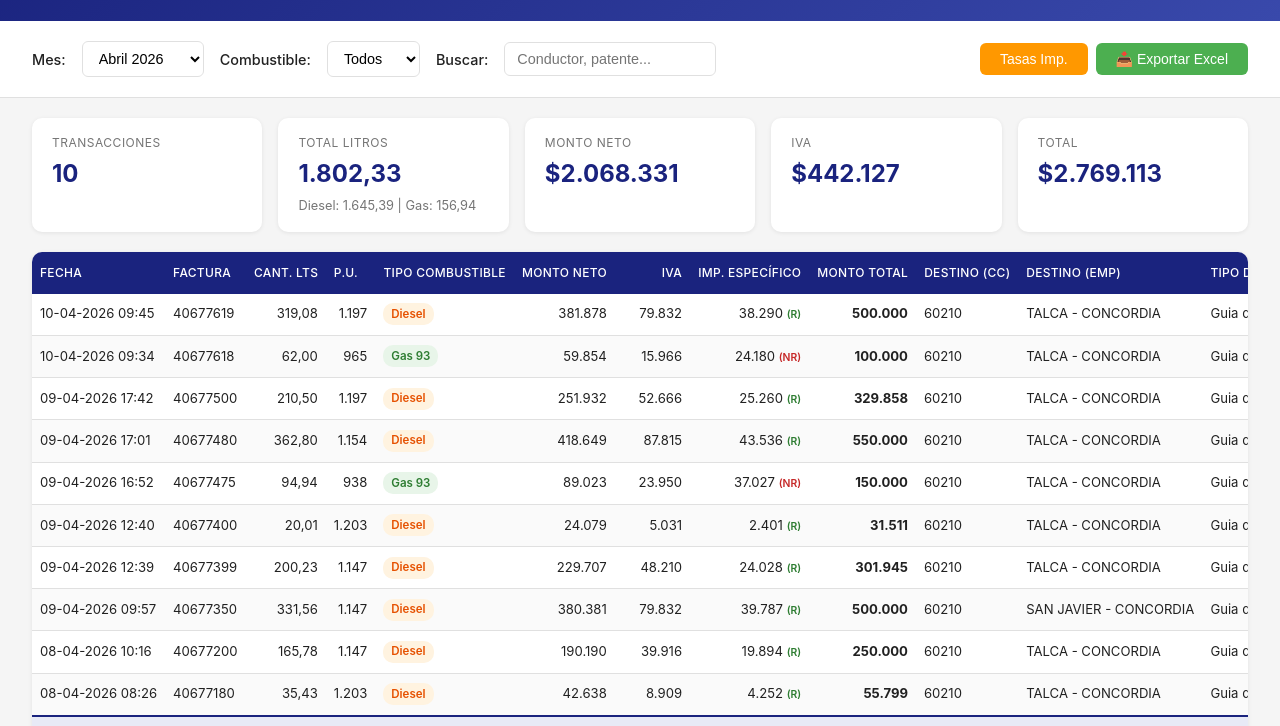
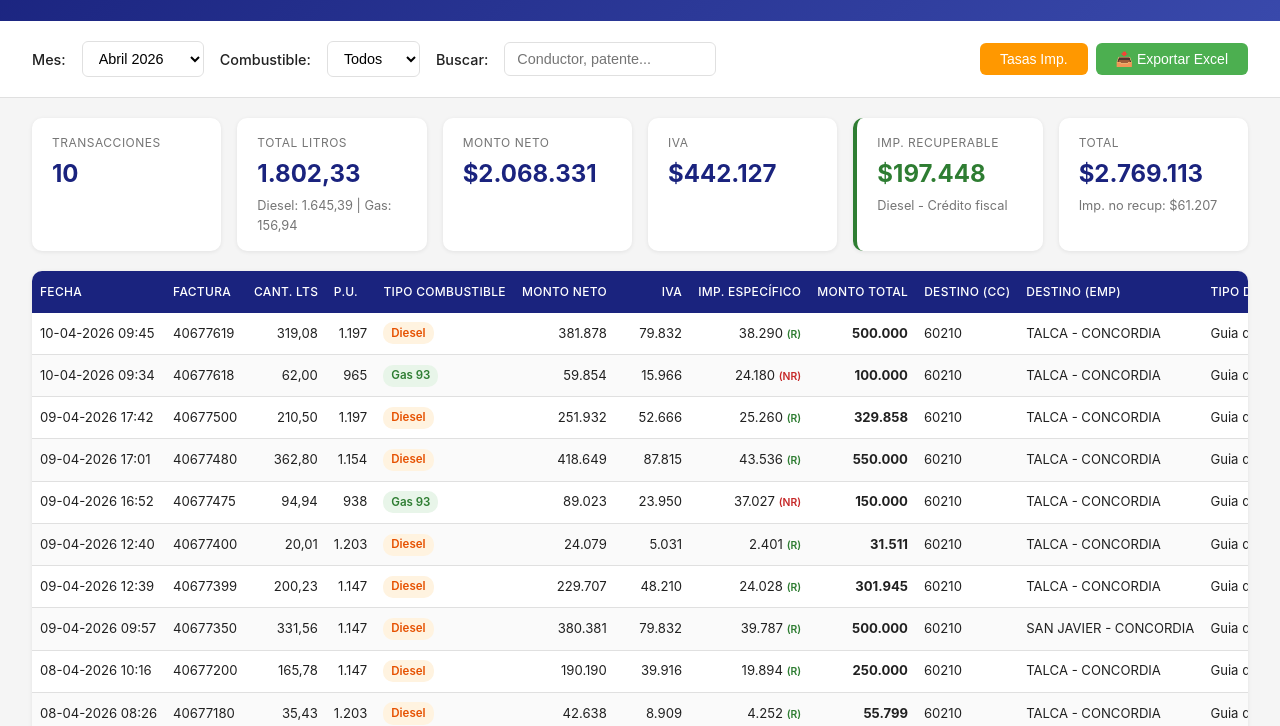
Before and after one commit to antoniocornejoa/copec-libro-combustible, a website: page public/index.html in a window 1280 px wide. Shown: the part 87-813 px from the top of the page. Drawn offline with Linux system fonts and the light colour scheme.

Commit message:
feat: agregar tarjeta Imp. Recuperable con credito fiscal diesel

```diff
--- a/public/index.html
+++ b/public/index.html
@@ -474,6 +474,10 @@
       const dieselLitros = filteredRows.filter(r => r.tipoCombustible.toUpperCase().includes('DIESEL')).reduce((s, r) => s + r.litros, 0);
       const gasLitros = filteredRows.filter(r => r.tipoCombustible.toUpperCase().includes('GAS')).reduce((s, r) => s + r.litros, 0);
 
+      // Impuesto específico recuperable vs no recuperable
+      const impRecuperable = filteredRows.filter(r => r.esRecuperable).reduce((s, r) => s + r.impEspecifico, 0);
+      const impNoRecuperable = filteredRows.filter(r => !r.esRecuperable).reduce((s, r) => s + r.impEspecifico, 0);
+
       stats.innerHTML = `
         <div class="stat-card">
           <div class="label">Transacciones</div>
@@ -492,9 +496,15 @@
           <div class="label">IVA</div>
           <div class="value">$${formatNumber(totalIVA, 0)}</div>
         </div>
+        <div class="stat-card" style="border-left: 4px solid #2e7d32;">
+          <div class="label">Imp. Recuperable</div>
+          <div class="value" style="color:#2e7d32;">$${formatNumber(impRecuperable, 0)}</div>
+          <div class="sub">Diesel - Crédito fiscal</div>
+        </div>
         <div class="stat-card">
           <div class="label">Total</div>
           <div class="value">$${formatNumber(totalMonto, 0)}</div>
+          <div class="sub">Imp. no recup: $${formatNumber(impNoRecuperable, 0)}</div>
         </div>
       `;
     }
```
